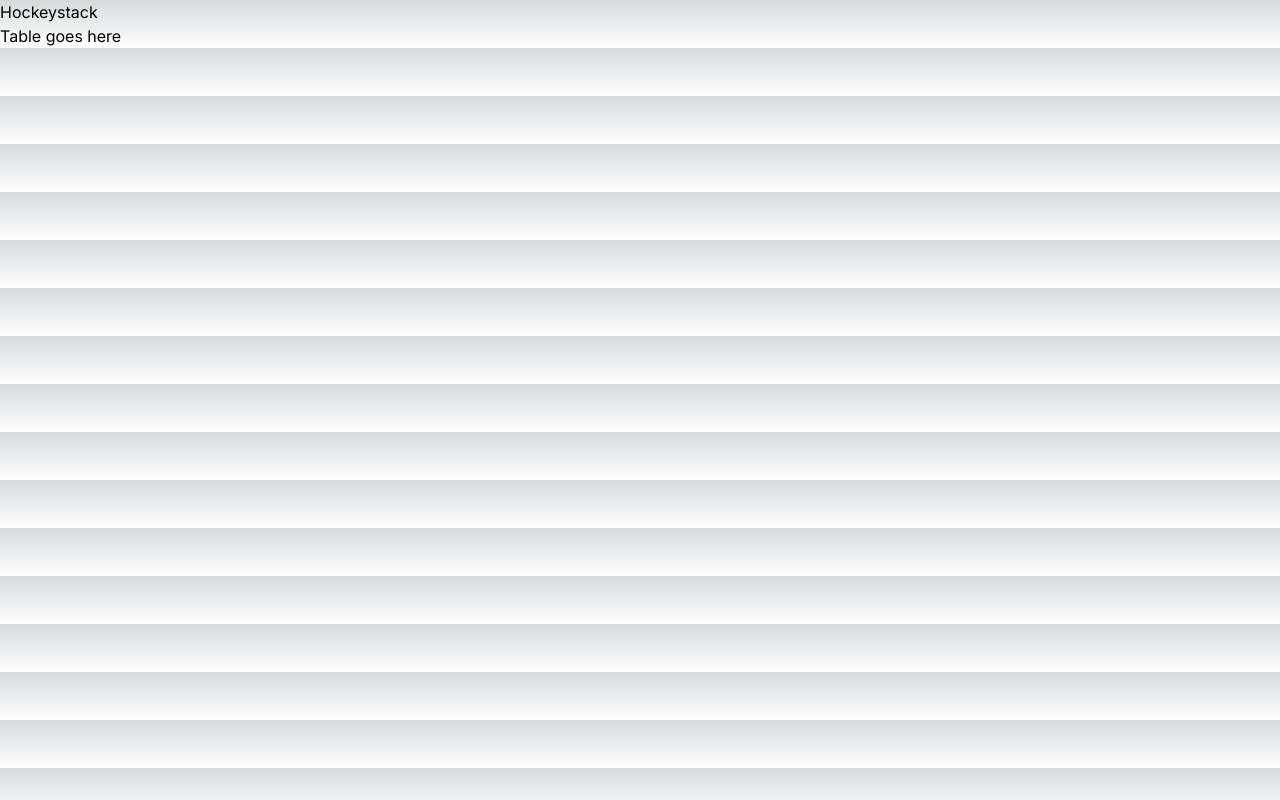
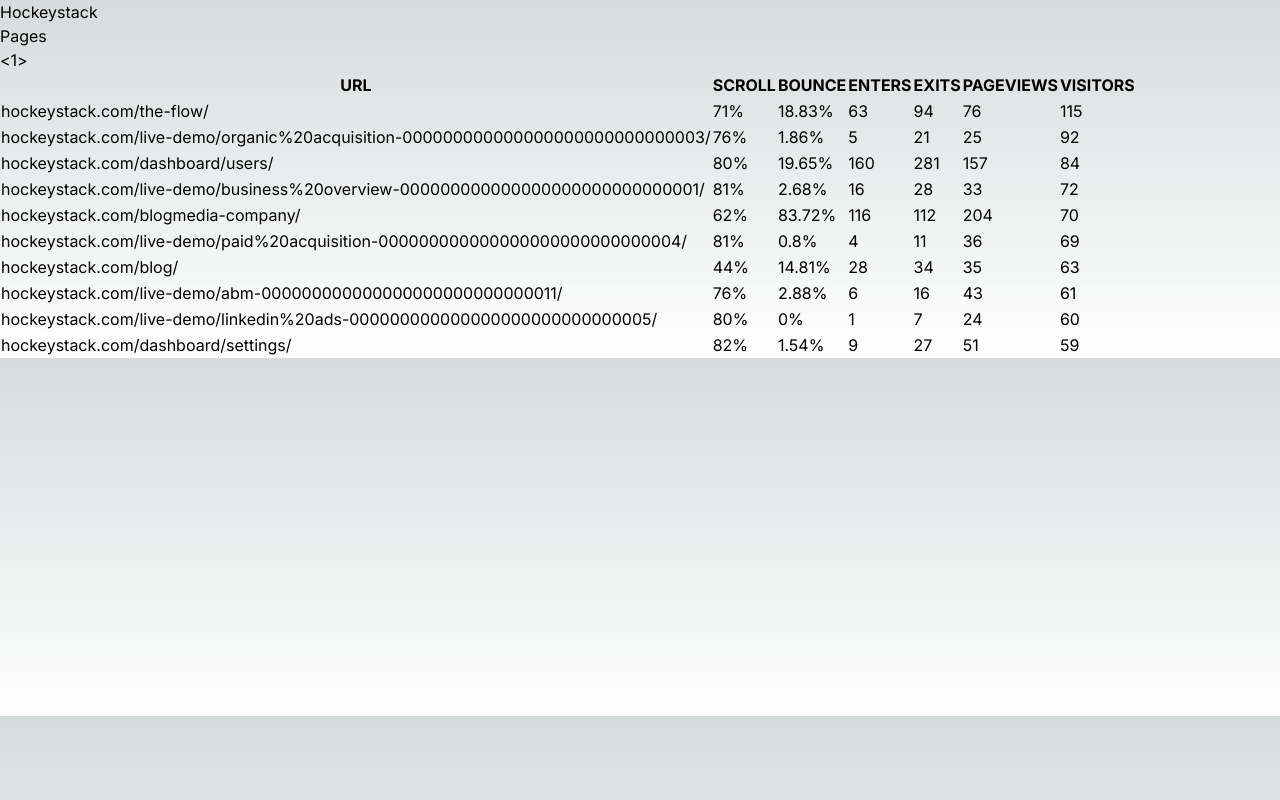
Before and after one commit to FrancoArto/hockeystack-table, a Next.js app: page / in a window 1280 px wide. Built offline with nearby package versions, Linux system fonts and the light colour scheme.

Commit message:
Unstyled html table with basic pagination

```diff
--- a/src/app/page.tsx
+++ b/src/app/page.tsx
@@ -1,3 +1,4 @@
+import HTMLTable from '@/components/HTMLTable';
 import { PagesResponse } from '@/types';
 import transformPagesResponse from '@/utils/transformPagesResponse';
 
@@ -10,5 +11,5 @@
     return <p>No data was returned from the server</p>;
 
   const transformedData = transformPagesResponse(data);
-  return <div>Table goes here</div>;
+  return <HTMLTable pages={transformedData} />;
 }
--- /dev/null
+++ b/src/components/HTMLTable.tsx
@@ -0,0 +1,57 @@
+'use client';
+import usePagination from '@/hooks/usePagination';
+import { TransformedPagesData } from '@/types';
+
+interface HTMLTableProps {
+  pages: TransformedPagesData[];
+}
+
+const HTMLTable: React.FC<HTMLTableProps> = ({ pages }) => {
+  const { currentPage, paginatedData, setCurrentPage } = usePagination(pages);
+  return (
+    <div>
+      <div>
+        <h5>Pages</h5>
+        <button onClick={() => setCurrentPage(currentPage - 1)}>{'<'}</button>
+        <span>{currentPage}</span>
+        <button onClick={() => setCurrentPage(currentPage + 1)}>{'>'}</button>
+      </div>
+      <table>
+        <TableHead headerLabels={Object.keys(pages[0])} />
+        <TableBody pages={paginatedData} />
+      </table>
+    </div>
+  );
+};
+
+interface TableHeadProps {
+  headerLabels: string[];
+}
+
+const TableHead: React.FC<TableHeadProps> = ({ headerLabels }) => {
+  return (
+    <thead>
+      <tr>
+        {headerLabels.map((label) => (
+          <th key={label}>{label.toUpperCase()}</th>
+        ))}
+      </tr>
+    </thead>
+  );
+};
+
+const TableBody: React.FC<HTMLTableProps> = ({ pages }) => {
+  return (
+    <tbody>
+      {pages.map((item, idx) => (
+        <tr key={`${item.url}-${idx}`}>
+          {Object.entries(item).map(([key, value]) => (
+            <td key={key}>{value}</td>
+          ))}
+        </tr>
+      ))}
+    </tbody>
+  );
+};
+
+export default HTMLTable;
--- /dev/null
+++ b/src/hooks/usePagination.ts
@@ -0,0 +1,26 @@
+import { TransformedPagesData } from '@/types';
+import { Dispatch, SetStateAction, useState } from 'react';
+
+const MAX_PAGE_SIZE = 10;
+
+interface UsePagination {
+  currentPage: number;
+  setCurrentPage: Dispatch<SetStateAction<number>>;
+  paginatedData: TransformedPagesData[];
+}
+
+const usePagination = (pages: TransformedPagesData[]): UsePagination => {
+  const [currentPage, setCurrentPage] = useState<number>(1);
+  const startIndex = MAX_PAGE_SIZE * currentPage - 1;
+  const endIndex = startIndex + MAX_PAGE_SIZE;
+
+  const paginatedData = pages.slice(startIndex, endIndex);
+
+  return {
+    currentPage,
+    paginatedData,
+    setCurrentPage,
+  };
+};
+
+export default usePagination;
```
